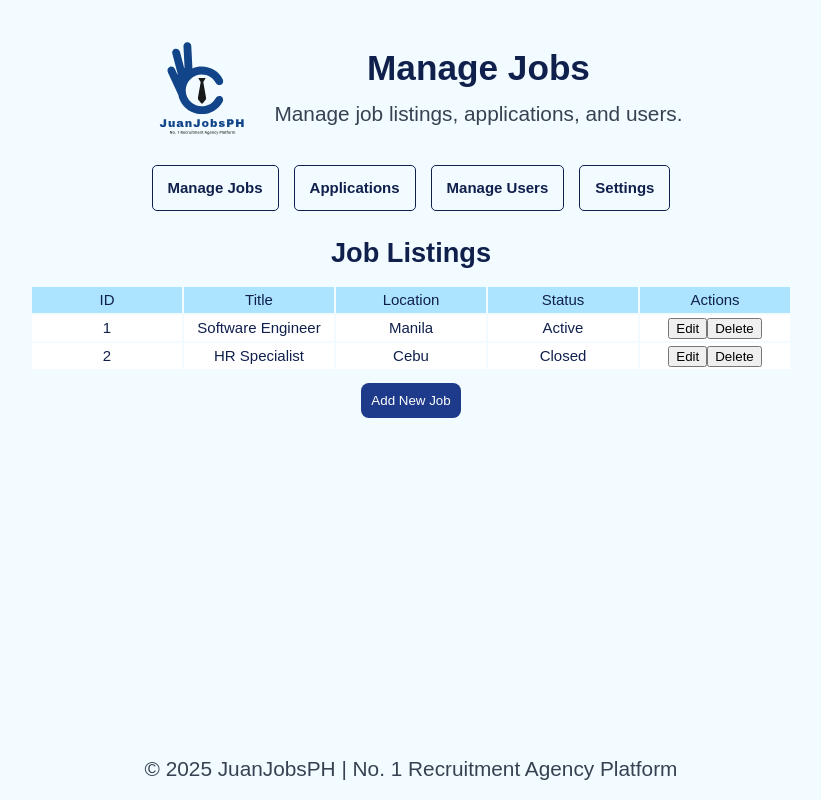
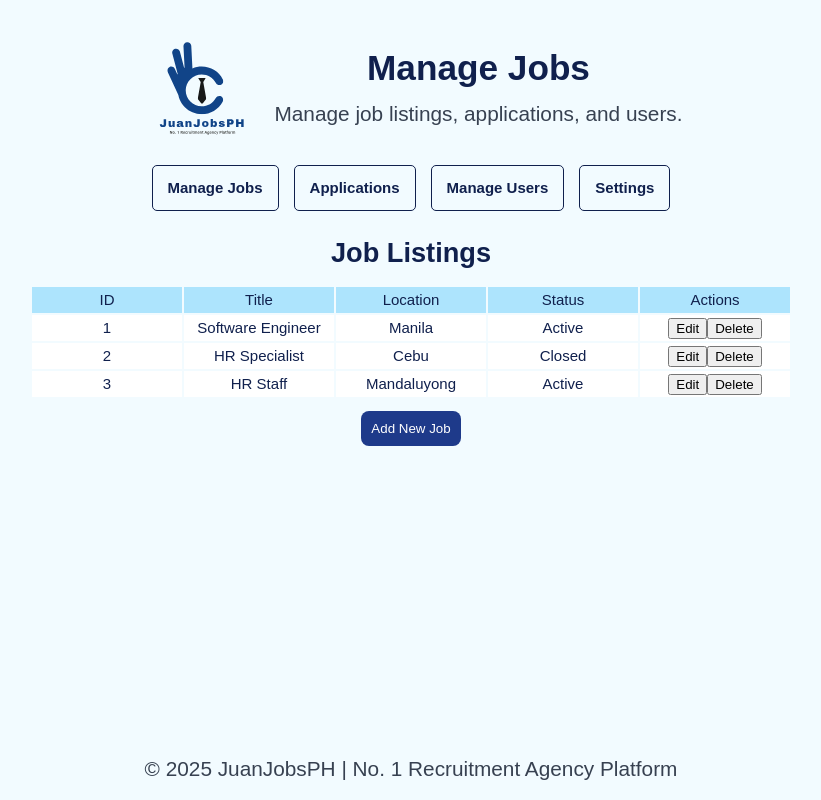
Before and after one commit to MichaelAngelLu/WebTechGroup1, a Vue app in the folder frontend/: page /admin/jobs in a window 1280 px wide. Shown: the whole page, without its empty margins (229-1050 px from the left). Built offline with nearby package versions, Linux system fonts and the light colour scheme.

Commit message:
Recommit Job Listings

```diff
--- a/frontend/src/views/ManageJobs.vue
+++ b/frontend/src/views/ManageJobs.vue
@@ -5,6 +5,7 @@ import { ref } from 'vue';
 const jobListings = ref([
   { id: 1, title: "Software Engineer", location: "Manila", status: "Active" },
   { id: 2, title: "HR Specialist", location: "Cebu", status: "Closed" },
+  { id: 3, title: "HR Staff", location: "Mandaluyong", status: "Active" },
 ]);
 
 // Reactive variables for the modal
```
